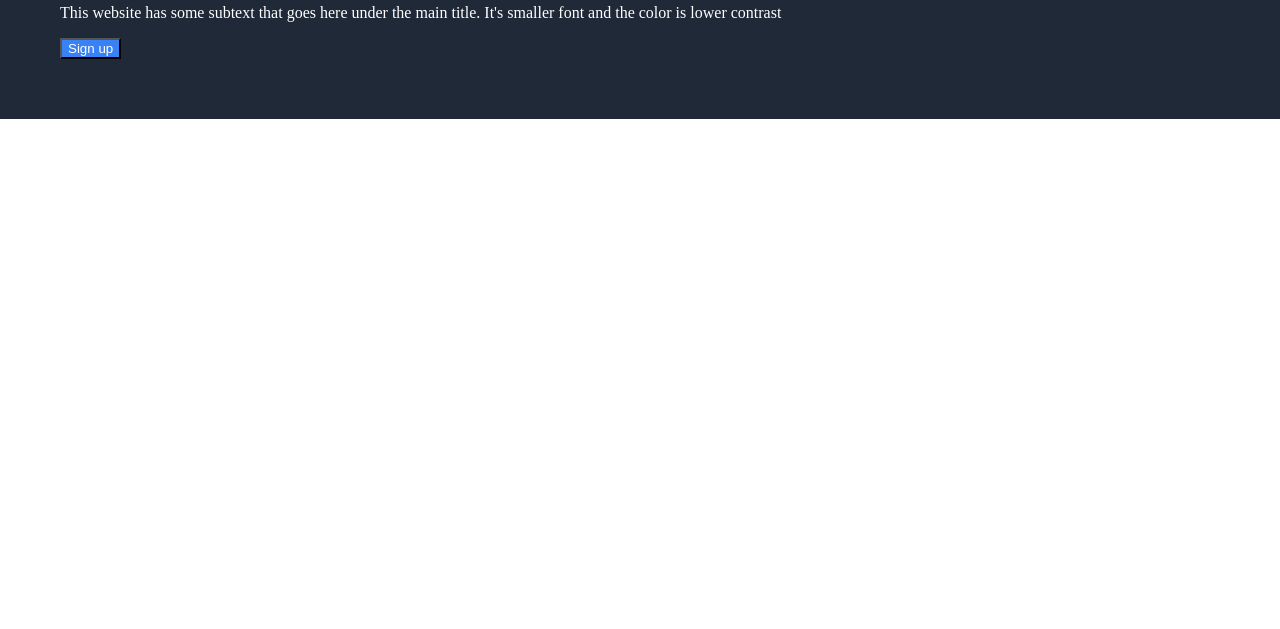
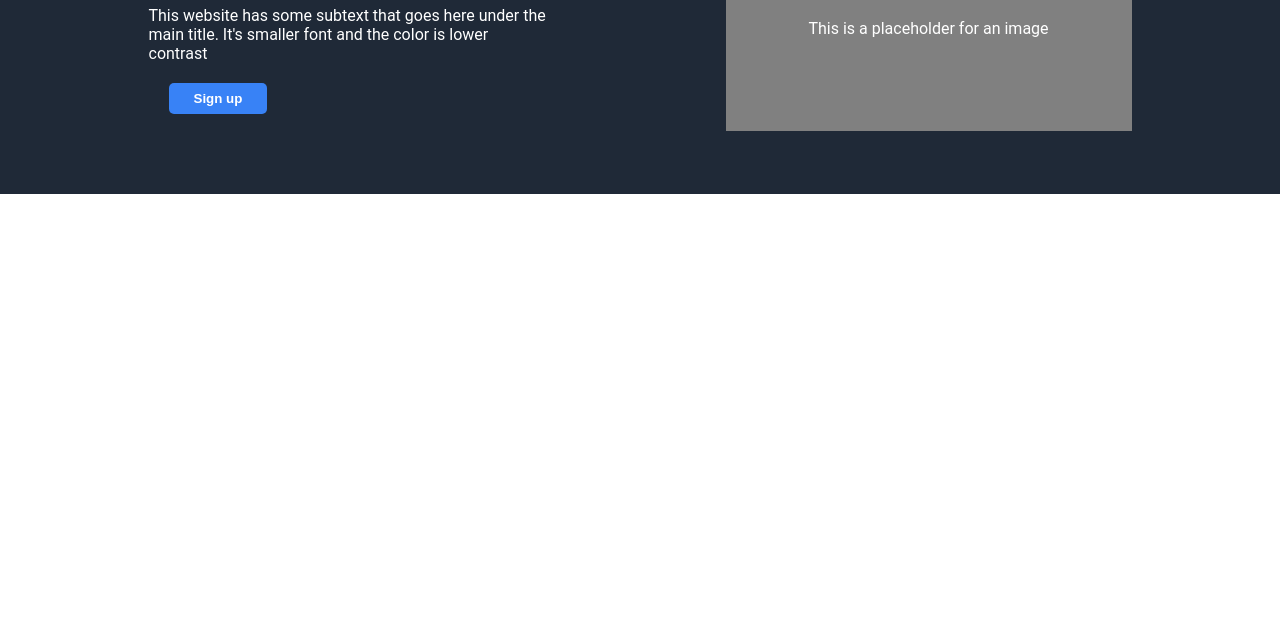
Before and after one commit to issuereporter1234/this-website-is-awesome, a plain HTML site: page index.html in a window 1280 px wide. Shown: the part 171-800 px from the top of the page. Drawn offline with Linux system fonts and the light colour scheme.

Commit message:
Replace a paragraph with a div element Add a font Roboto Add apace-around on a content1 class Add padding, border-radius, font-weight and margin on a button Remove border on a button Add a text-align, border-color, background-color, height, width, flex and centered it with justify-content and align-items

```diff
--- a/index.html
+++ b/index.html
@@ -19,13 +19,13 @@
         <div class="content1">
             <div>
                 <h1>This website is awesome</h1>
-                <p>
+                <div class="msg-1">
                     This website has some subtext that goes here under the main title.
                     It's smaller font and the color is lower contrast
-                </p>
+                </div>
                 <button>Sign up</button>
             </div>
-            <div class="image">This is a placeholder for an image</div>
+            <div class="image-1">This is a placeholder for an image</div>
         </div>
    </div>
 </body>
--- a/styles.css
+++ b/styles.css
@@ -1,5 +1,6 @@
 body{
     margin: 0;
+    font-family: "Roboto", sans-serif;
 }
 .container-1{
     background-color: #1f2937;
@@ -34,11 +35,31 @@ a{
 .content1{
     padding: 40px;
     display: flex;
+    justify-content: space-around;
 
+
+}
+.msg-1{
+    width: 400px;
 
 }
 
 button{
     background-color: #3882f6;
     color: white;
+    padding: 8px 25px;
+    border-radius: 5px;
+    border: 0;
+    font-weight: bold;
+    margin: 20px;
 }
+.image-1{
+    text-align: center;
+    border: 3px solid grey;
+    background-color: grey;
+    height: 200px;
+    width: 400px;
+    display: flex;
+    justify-content: center;
+    align-items: center;
+}
```
